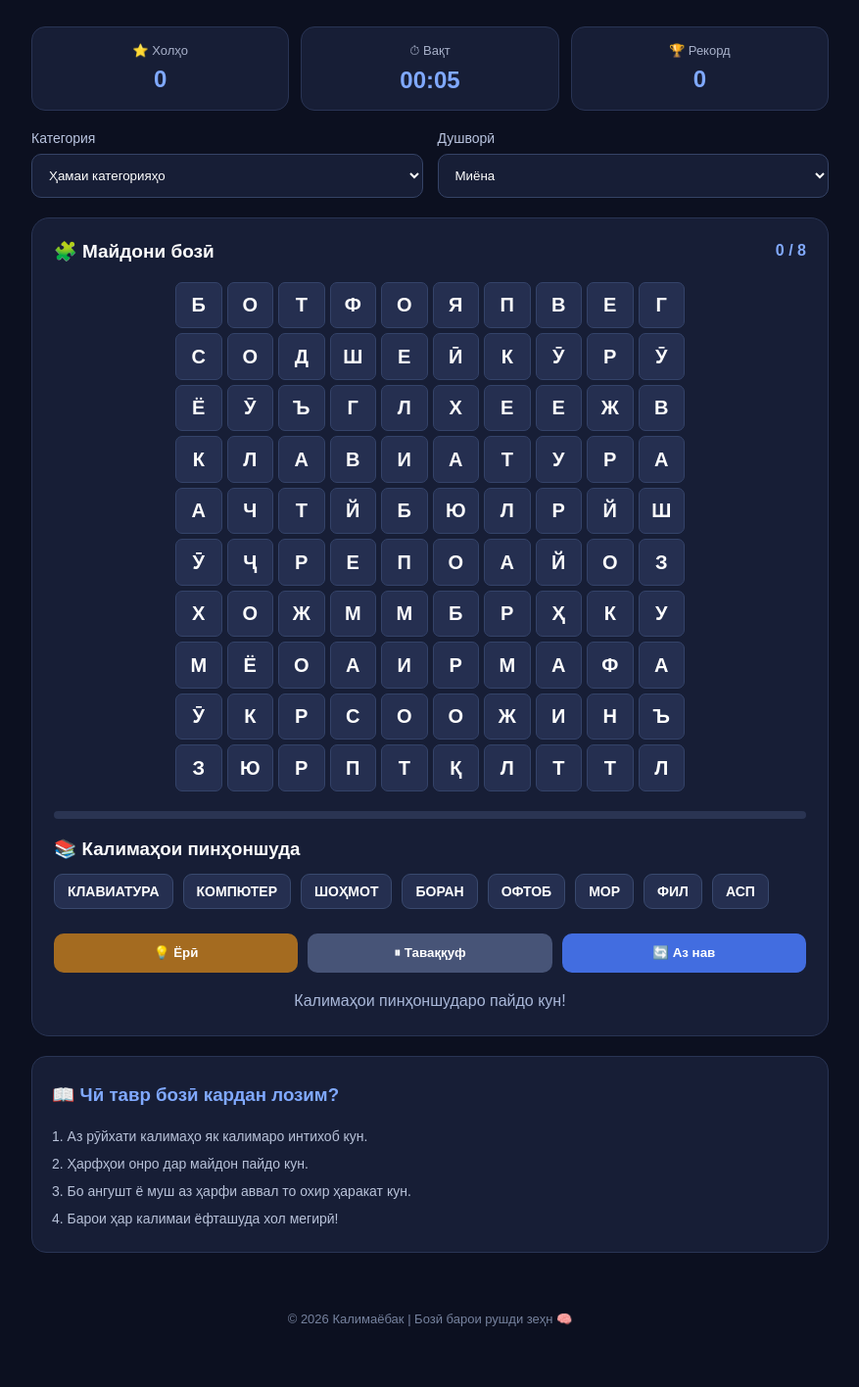
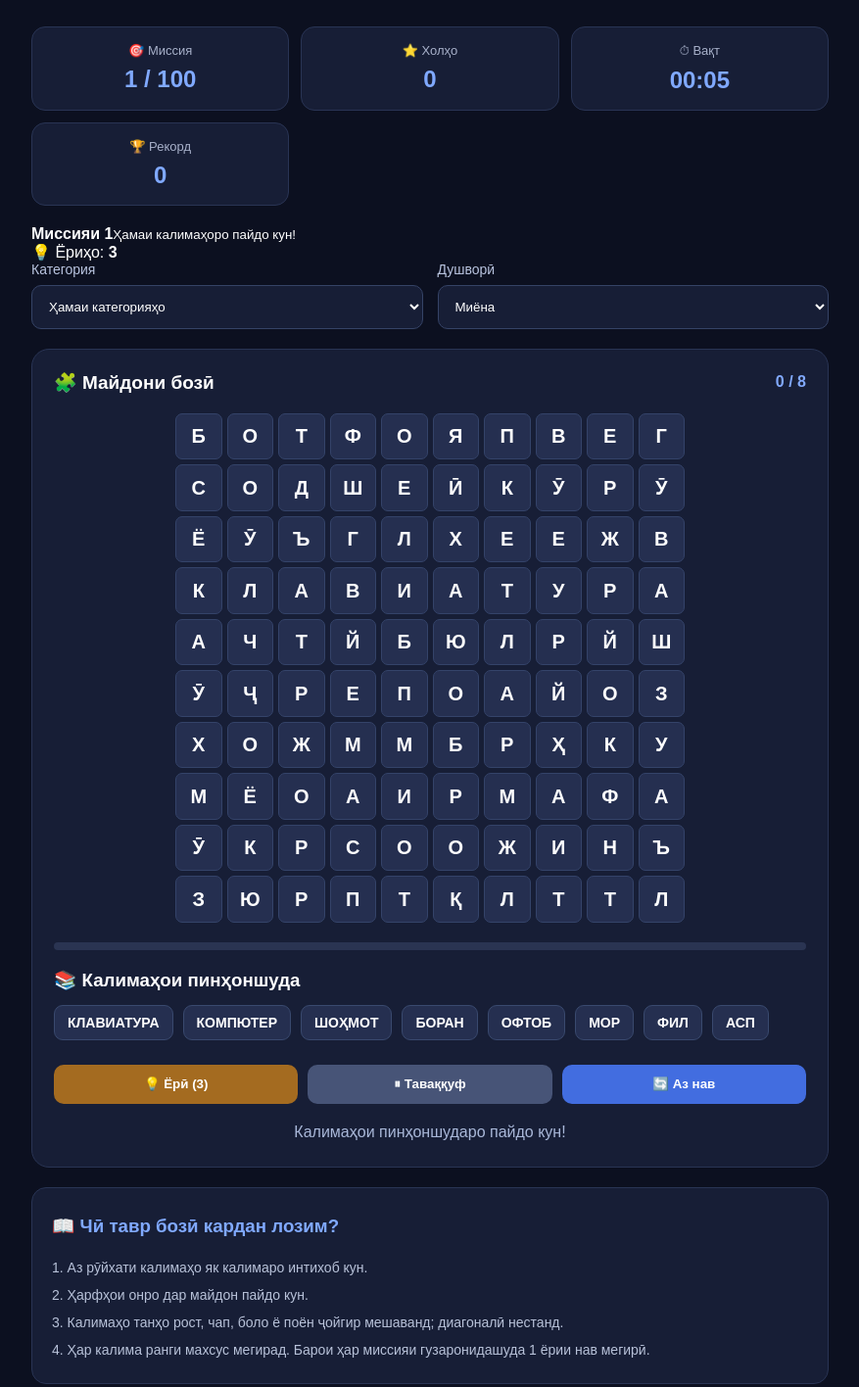
Before and after one commit to akhmadov-art/my-first-website, a website: page Kalimayobak/index.html in a window 1280 px wide. Shown: the part 388-1804 px from the top of the page at 98% size, without its empty margins (201-1078 px from the left). Before the commit the page ends 1767 px from the top, so only its background shows below. Drawn offline with Linux system fonts and the light colour scheme.

Commit message:
Add 100 mission progress and limited hints UI

```diff
--- a/Kalimayobak/index.html
+++ b/Kalimayobak/index.html
@@ -26,18 +26,14 @@
     </section>
 
     <section class="stats">
-        <div class="stat">
-            <span>⭐ Холҳо</span>
-            <strong id="score">0</strong>
-        </div>
-        <div class="stat">
-            <span>⏱ Вақт</span>
-            <strong id="timer">00:00</strong>
-        </div>
-        <div class="stat">
-            <span>🏆 Рекорд</span>
-            <strong id="record">0</strong>
-        </div>
+        <div class="stat"><span>🎯 Миссия</span><strong id="mission">1 / 100</strong></div>
+        <div class="stat"><span>⭐ Холҳо</span><strong id="score">0</strong></div>
+        <div class="stat"><span>⏱ Вақт</span><strong id="timer">02:00</strong></div>
+        <div class="stat"><span>🏆 Рекорд</span><strong id="record">0</strong></div>
+    </section>
+    <section class="mission-strip">
+        <div><strong>Миссияи <span id="missionNumber">1</span></strong><small id="missionText">Ҳамаи калимаҳоро пайдо кун!</small></div>
+        <div class="hint-counter">💡 Ёриҳо: <strong id="hintsLeft">3</strong></div>
     </section>
 
     <section class="settings">
@@ -82,7 +78,7 @@
         </div>
 
         <div class="controls">
-            <button id="hintBtn" class="btn hint">💡 Ёрӣ</button>
+            <button id="hintBtn" class="btn hint">💡 Ёрӣ (3)</button>
             <button id="pauseBtn" class="btn pause">⏸ Таваққуф</button>
             <button id="restartBtn" class="btn restart">🔄 Аз нав</button>
         </div>
@@ -97,8 +93,8 @@
         <h3>📖 Чӣ тавр бозӣ кардан лозим?</h3>
         <p>1. Аз рӯйхати калимаҳо як калимаро интихоб кун.</p>
         <p>2. Ҳарфҳои онро дар майдон пайдо кун.</p>
-        <p>3. Бо ангушт ё муш аз ҳарфи аввал то охир ҳаракат кун.</p>
-        <p>4. Барои ҳар калимаи ёфташуда хол мегирӣ!</p>
+        <p>3. Калимаҳо танҳо рост, чап, боло ё поён ҷойгир мешаванд; диагоналӣ нестанд.</p>
+        <p>4. Ҳар калима ранги махсус мегирад. Барои ҳар миссияи гузаронидашуда 1 ёрии нав мегирӣ.</p>
     </section>
 
 </main>
@@ -113,9 +109,8 @@
         <h2>Офарин! Ғолиб шудӣ!</h2>
         <p>Ҳамаи калимаҳоро ёфтӣ!</p>
         <h3 id="finalScore">0 хол</h3>
-        <button id="playAgainBtn" class="btn restart">
-            Боз як бори дигар
-        </button>
+        <button id="playAgainBtn" class="btn restart">Аз нав бозӣ кардан</button>
+        <button id="nextMissionBtn" class="btn next-mission">Миссияи навбатӣ ➜</button>
     </div>
 </div>
 
```
